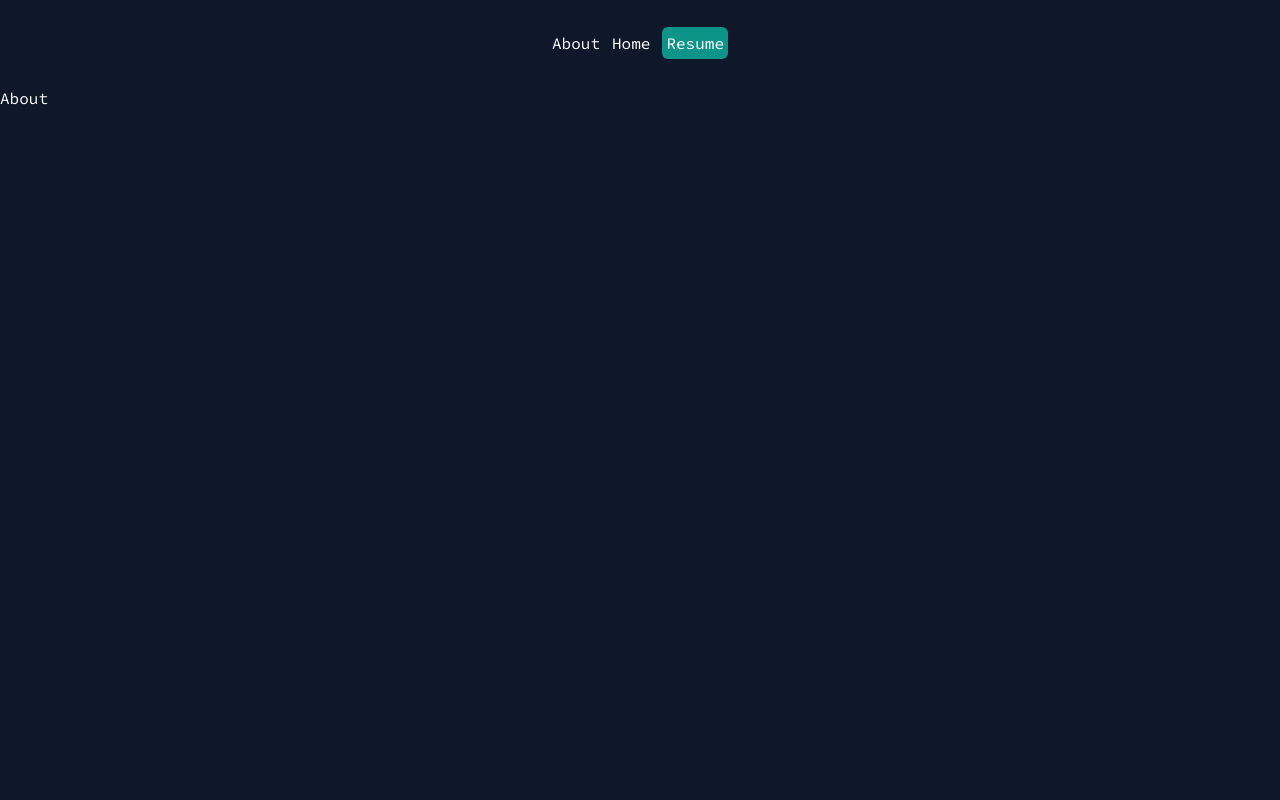
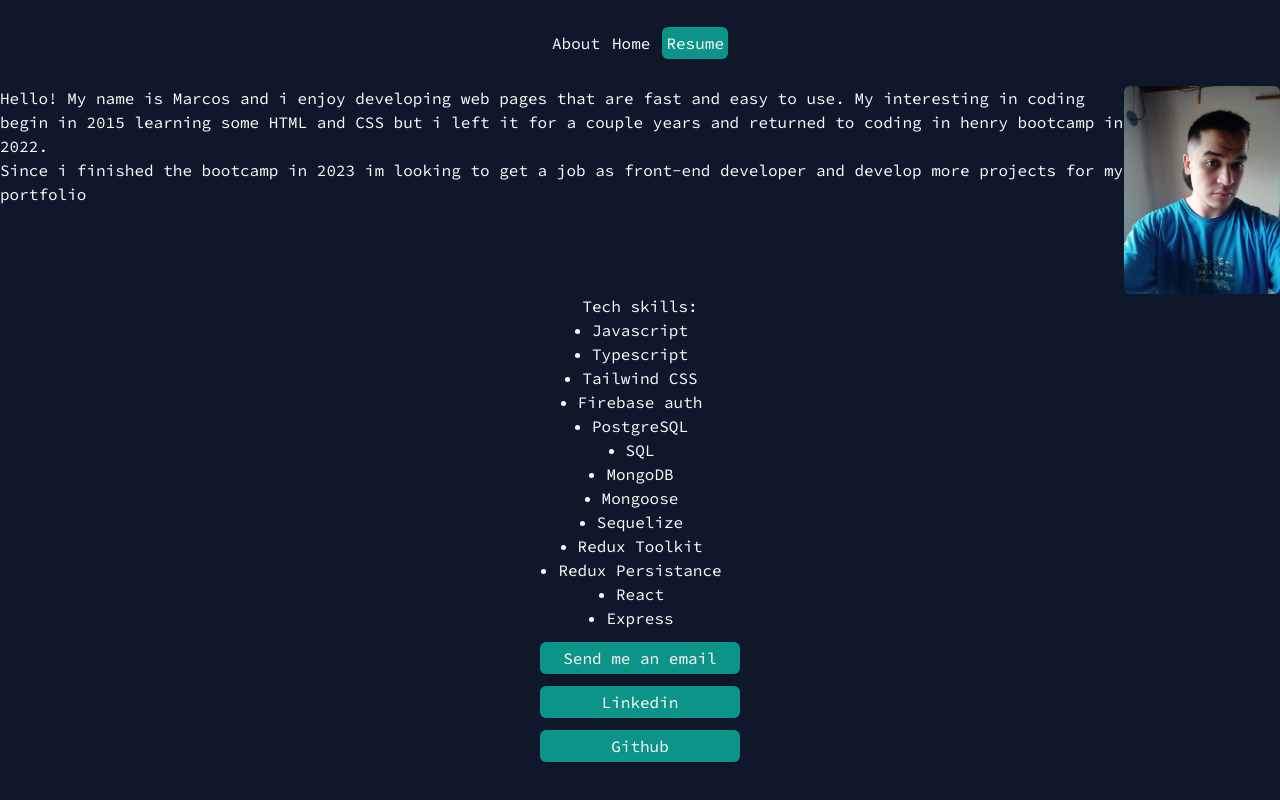
Before and after one commit to mcsmsxfm56/marcoscuadradoV2, a Next.js app: page /about in a window 1280 px wide. Shown: the top 800 px of the page. Built offline with nearby package versions, Linux system fonts and the light colour scheme.

Commit message:
about finished

```diff
--- a/src/pages/404.tsx
+++ b/src/pages/404.tsx
@@ -1,4 +1,8 @@
 //404 not found
 export default function NotFound() {
-  return <div className="">Error 404 Not found</div>;
+  return (
+    <div className="flex items-center justify-center text-3xl">
+      Error 404 Not found
+    </div>
+  );
 }
--- a/src/pages/about.tsx
+++ b/src/pages/about.tsx
@@ -1,3 +1,66 @@
-export default function about() {
-  return <div className="">About</div>;
+import Image from "next/image";
+
+export default function About() {
+  return (
+    <div className="mt-[86px] bg-slate-900 min-h-screen">
+      <div className="flex">
+        <div className="flex-col">
+          <p>
+            Hello! My name is Marcos and i enjoy developing web pages that are
+            fast and easy to use. My interesting in coding begin in 2015
+            learning some HTML and CSS but i left it for a couple years and
+            returned to coding in henry bootcamp in 2022.
+          </p>{" "}
+          <p>
+            Since i finished the bootcamp in 2023 im looking to get a job as
+            front-end developer and develop more projects for my portfolio
+          </p>
+        </div>
+        <Image
+          src={"/images/fotoperfil.jpg"}
+          height={221} // Desired size with correct aspect ratio
+          width={156} // Desired size with correct aspect ratio
+          alt="Profile photo"
+          className="rounded-md"
+        />
+      </div>
+
+      <ul className="flex flex-col items-center list-disc">
+        Tech skills: <li>Javascript</li> <li>Typescript</li>{" "}
+        <li>Tailwind CSS</li> <li>Firebase auth</li>
+        <li>PostgreSQL</li> <li>SQL</li> <li>MongoDB</li> <li>Mongoose</li>{" "}
+        <li>Sequelize</li> <li>Redux Toolkit</li> <li>Redux Persistance</li>{" "}
+        <li>React</li> <li>Express</li>
+      </ul>
+      <div className="flex flex-col items-center">
+        <button className="bg-teal-600 rounded-md p-1 mb-3 w-[200px] mt-3">
+          <a
+            href="mailto:mcuadrado135@gmail.com"
+            target="_blank"
+            className="bg-teal-600"
+          >
+            Send me an email
+          </a>
+        </button>
+        <button className="bg-teal-600 rounded-md p-1 mb-3 w-[200px]">
+          <a
+            href="https://www.linkedin.com/in/marcos-cuadrado-984791261/"
+            target="_blank"
+            className="bg-teal-600"
+          >
+            Linkedin
+          </a>
+        </button>
+        <button className="bg-teal-600 rounded-md p-1 mb-3 w-[200px]">
+          <a
+            href="https://github.com/mcsmsxfm56"
+            target="_blank"
+            className="bg-teal-600"
+          >
+            Github
+          </a>
+        </button>
+      </div>
+    </div>
+  );
 }
```
Also changed, not shown: public/images/fotoperfil.jpg (added).
